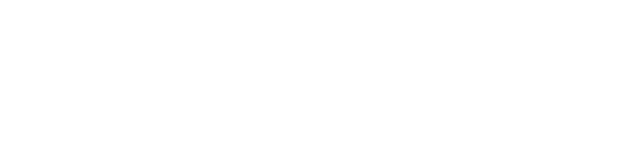
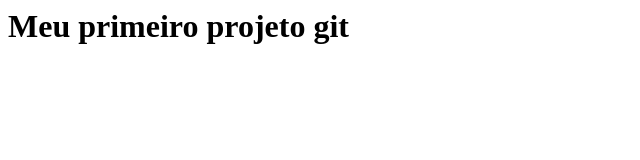
Before and after one commit to juansilvajsg/site, a plain HTML site: page index.html in a window 1280 px wide. Shown: the whole page, without its empty margins (0-640 px from the left). Drawn offline with Linux system fonts and the light colour scheme.

Commit message:
Acrescentado H1

```diff
--- a/index.html
+++ b/index.html
@@ -2,5 +2,7 @@
 <head>
 <title>Meu site</title>
 </head>
-<h1></h1>
+<body>
+<h1>Meu primeiro projeto git</h1>
+</body>
 </html>
```
